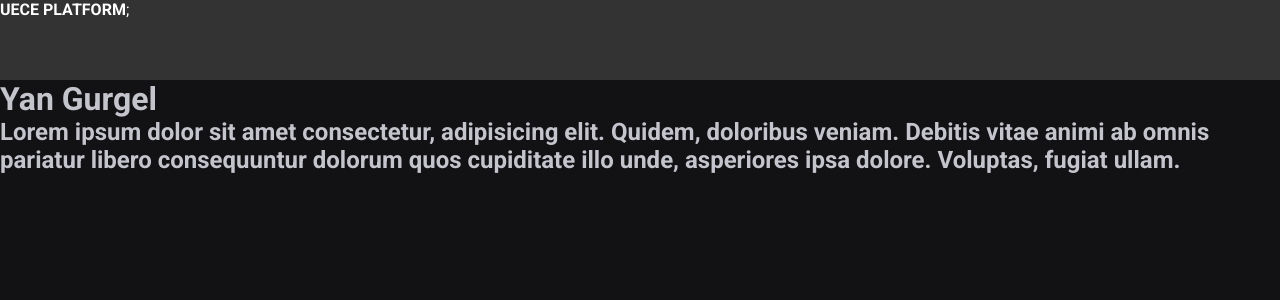
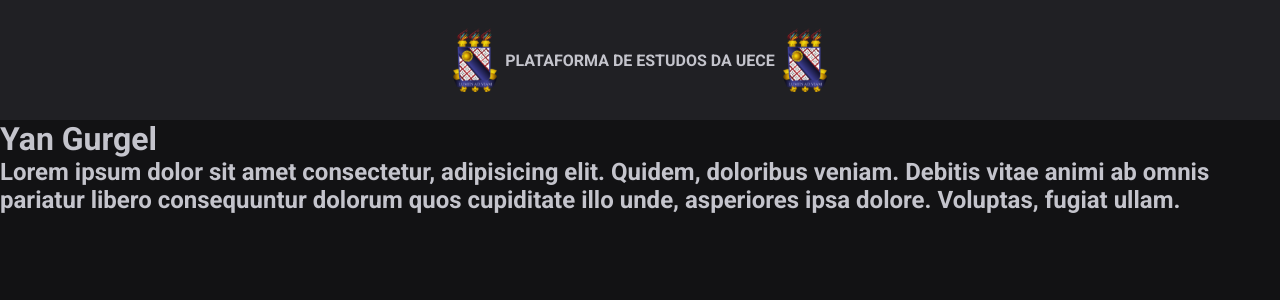
Before and after one commit to Yan-Gurgel/uece-platform, a React (Vite) app: page / in a window 1280 px wide. Shown: the top 300 px of the page. Built offline with nearby package versions, Linux system fonts and the light colour scheme.

Commit message:
Add Header

```diff
--- a/src/components/Header.jsx
+++ b/src/components/Header.jsx
@@ -1,9 +1,13 @@
 import styles from "./Header.module.css";
+
+import brasaoUece from '../assets/brasao-uece.svg';
 
 export function Header() {
   return (
     <header className={styles.header}>
-      <strong>UECE PLATFORM</strong>;
+      <img src={brasaoUece} alt="Brasão da UECE" />
+      <strong>PLATAFORMA DE ESTUDOS DA UECE</strong>
+      <img src={brasaoUece} alt="Brasão da UECE" />
     </header>
   );
 }
--- a/src/components/Header.module.css
+++ b/src/components/Header.module.css
@@ -1,5 +1,12 @@
 .header {
-  background-color: #333;
-  color: #fff;
-  height: 80px;
+  background-color: var(--gray-800);
+  display: flex;
+  justify-content: center;
+  align-items: center;
+  padding: 1.25rem 0;
 }
+
+.header img{
+  height: 4rem;
+  margin: 0.5rem;
+}
```
Also changed, not shown: src/assets/brasao-uece.svg (added).
